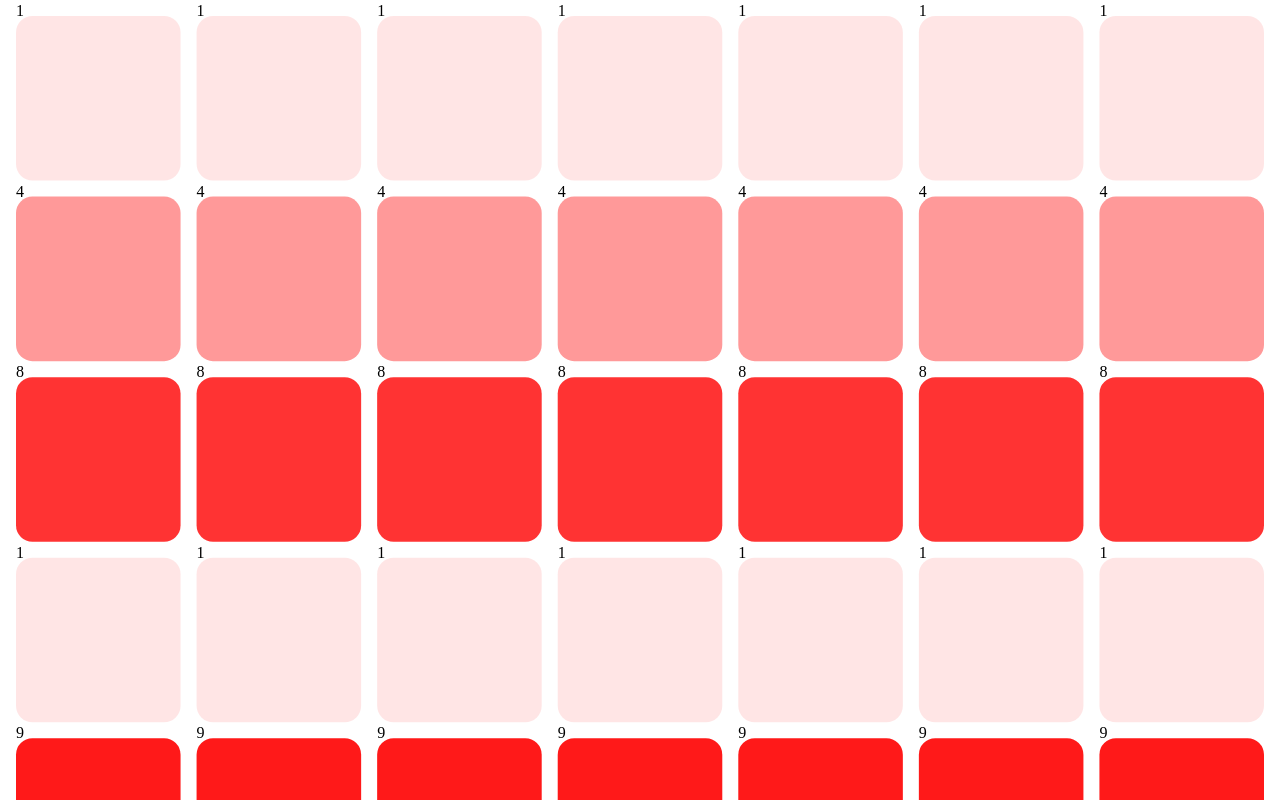
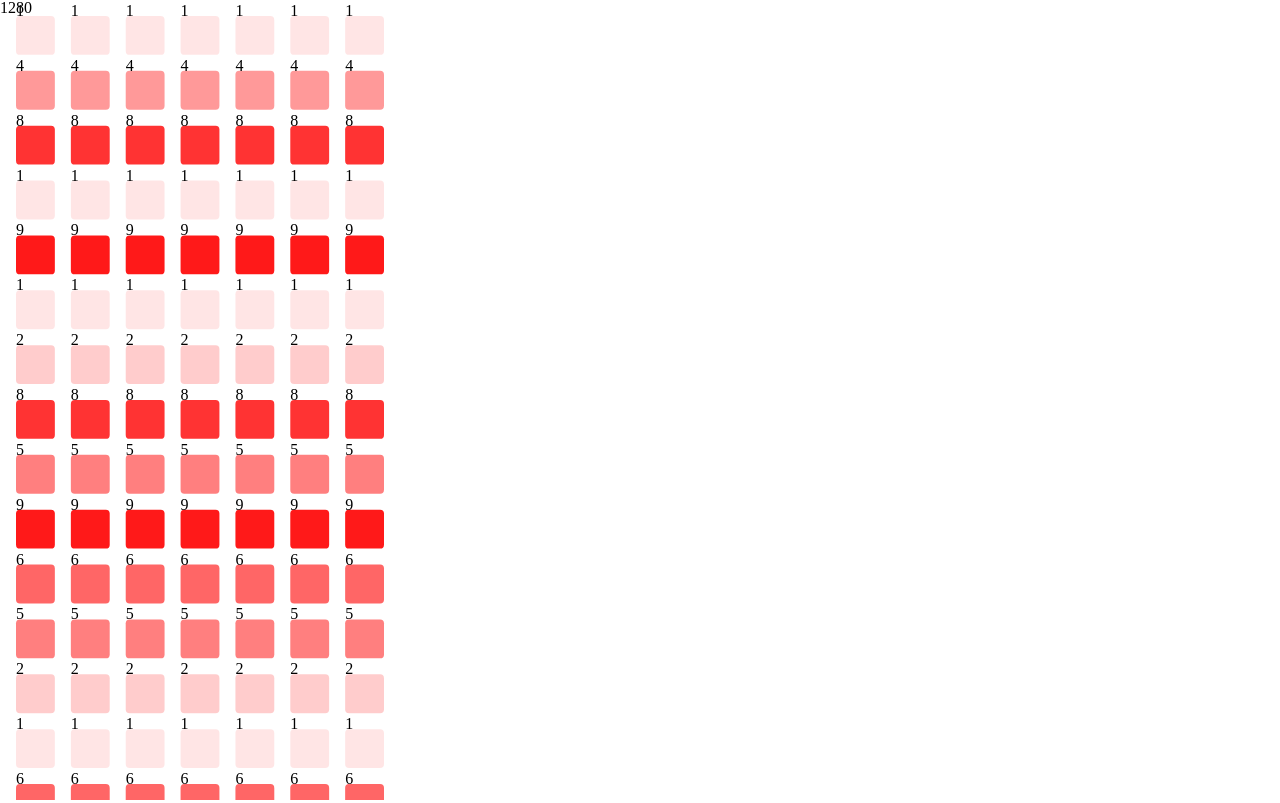
Before and after one commit to paul-asvb/github-activity-graph, a Svelte app: page / in a window 1280 px wide. Built offline with nearby package versions, Linux system fonts and the light colour scheme.

Commit message:
test svelte window element

```diff
--- a/src/App.svelte
+++ b/src/App.svelte
@@ -4,16 +4,6 @@
   let padding = 16;
 
   setContext("view", {
-    width: () =>
-      Math.max(
-        document.documentElement.clientWidth || 0,
-        window.innerWidth || 0
-      ),
-    height: () =>
-      Math.max(
-        document.documentElement.clientHeight || 0,
-        window.innerHeight || 0
-      ),
     padding,
     col_number: 7,
   });
@@ -33,9 +23,13 @@
           })),
       };
     });
+
+  let w,h;
 </script>
 
-<svg width={view.width()} height={view.height()}
+<svelte:window bind:innerWidth={w}  bind:innerHeight={h} />
+<h1 style="position: absolute;">{w}</h1>
+<svg width={w} height={h}
   ><g transform="translate({padding} {padding})">
     {#each weeks as week, i}
       <Week index={i} days={week.days} />
--- a/src/Week.svelte
+++ b/src/Week.svelte
@@ -4,16 +4,15 @@
   export let days = [];
   export let index = 0;
   import { getContext, setContext } from "svelte";
-
   const view = getContext("view");
-
-  const element_width =
-    (view.width() - view.padding * view.col_number - view.padding) /
-    view.col_number;
+  let w = 400;
+  const element_width = () =>
+    (w - view.padding * view.col_number - view.padding) / view.col_number;
 </script>
 
-<g transform="translate(0 {index * (element_width + view.padding)})">
+<svelte:window bind:innerWidth={w} />
+<g transform="translate(0 {index * (element_width() + view.padding)})">
   {#each days as day, i}
-    <Day {day} x={i * element_width + view.padding * i} size={element_width} />
+    <Day {day} x={i * element_width() + view.padding * i} size={element_width()} />
   {/each}
 </g>
```
